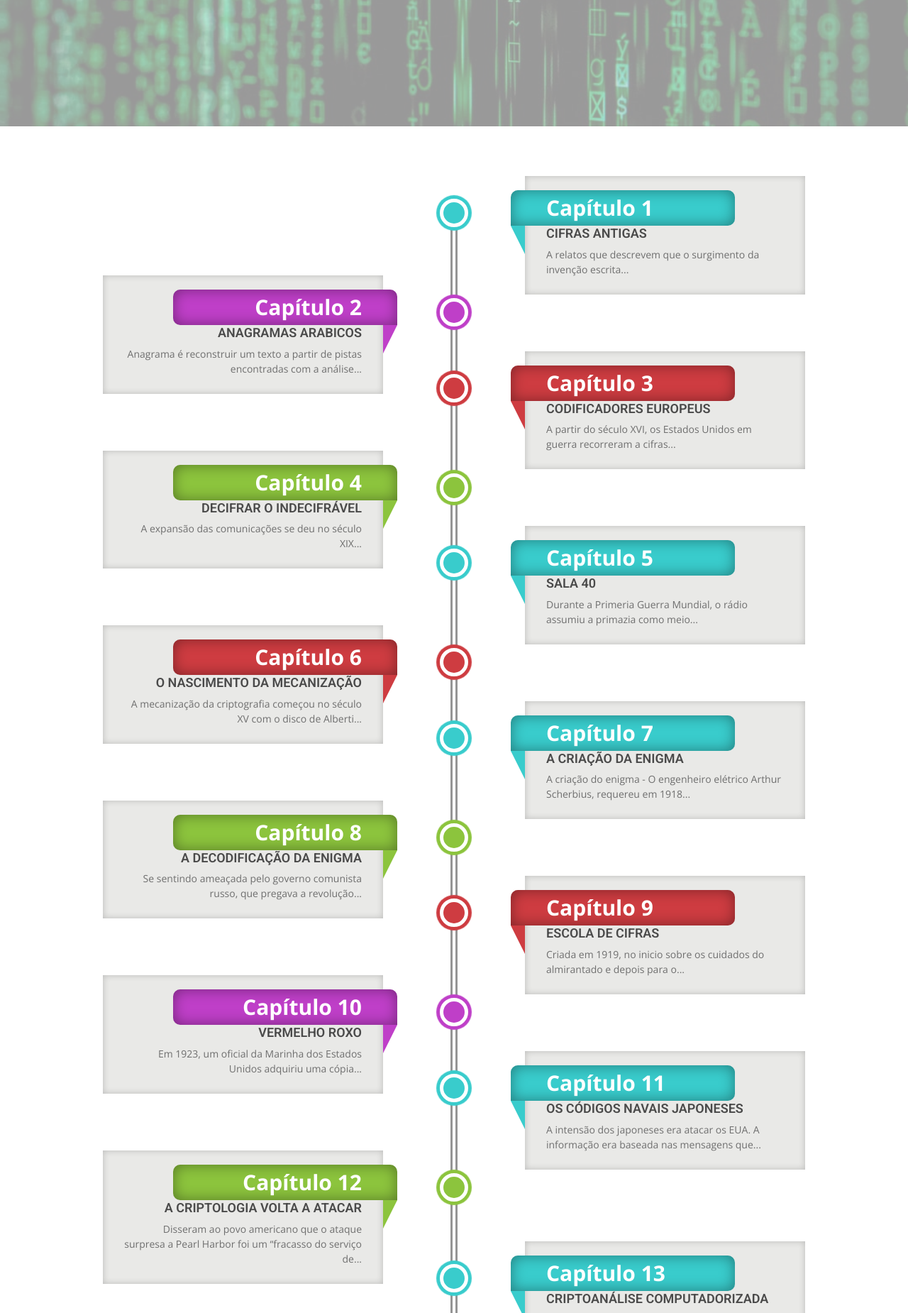
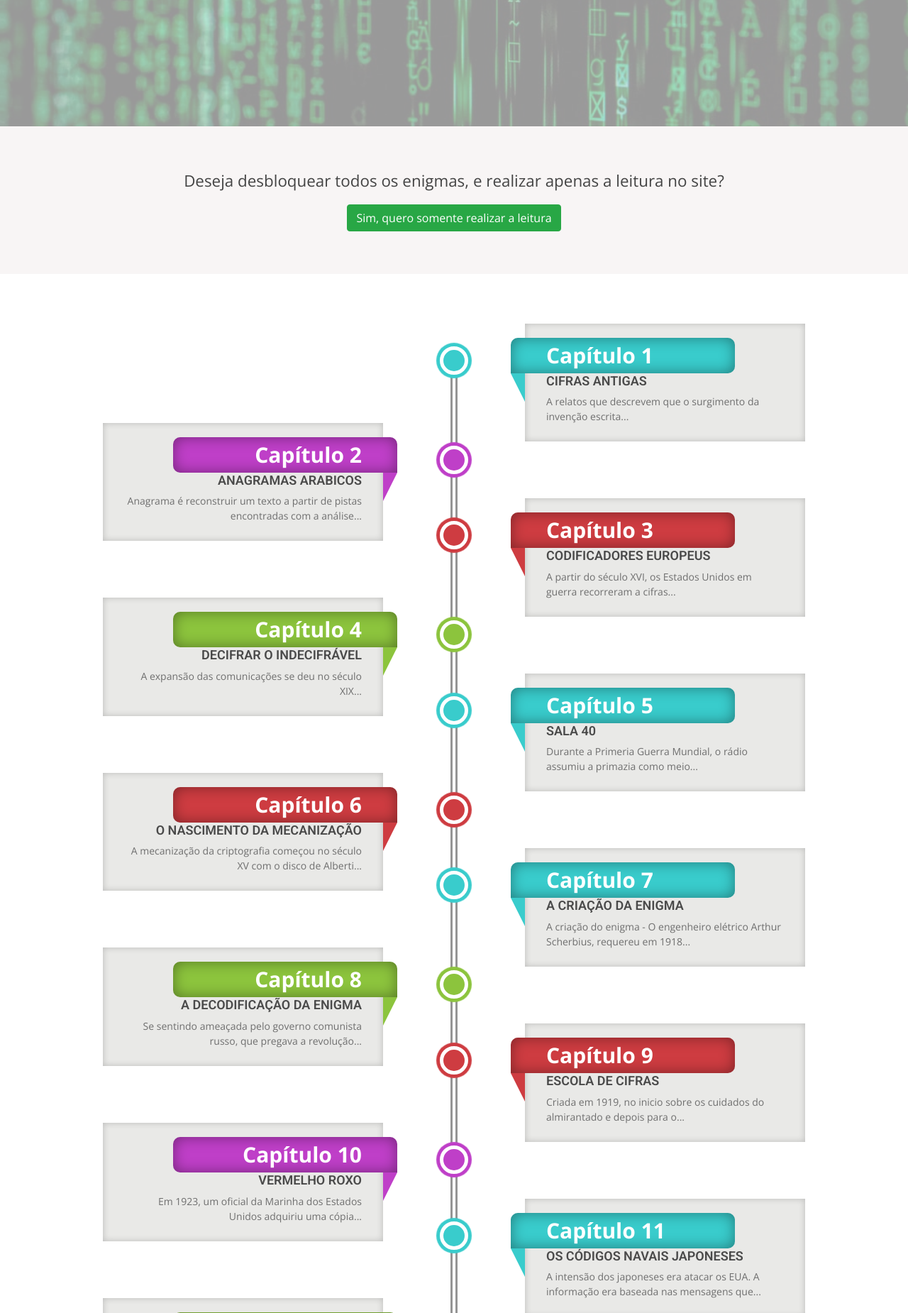
Before and after one commit to fabiopsouza/codebreaking, a PHP site: page / in a window 1280 px wide. Shown: the part 422-2272 px from the top of the page at 71% size. Run offline with PHP 8.4, Linux system fonts and the light colour scheme.

Commit message:
Add campo para opção de somente leitura em index

```diff
--- a/code/index.php
+++ b/code/index.php
@@ -22,13 +22,15 @@
         <!-- Timeline -->
         <link rel="stylesheet" href="view/static/css/timeline/timeline.css">
 
+        <!-- Custom -->
+        <link rel="stylesheet" href="src/styles/indexPage.css" />
+
         <!-- Fonts -->
         <!-- Google Fonts -->
         <link href="https://fonts.googleapis.com/css?family=Open+Sans:300,300i,400,400i,600,600i,700,700i|Roboto:300,300i,400,400i,500,500i,600,600i,700,700i|Poppins:300,300i,400,400i,500,500i,600,600i,700,700i" rel="stylesheet">
     </head>
 
     <body>
-
         <!-- ======= Header ======= -->
         <header id="header" class="fixed-top">
             <div class="container d-flex align-items-center">
@@ -76,6 +78,19 @@
         </section><!-- End Hero -->
 
         <main id="main">
+
+            <!-- ======= Section Reading Mode ======= -->
+            <section id="section-reading-mode">
+                <div class="container" data-aos="fade-up">
+                    <p>Deseja desbloquear todos os enigmas, e realizar apenas a leitura no site?</p>
+                    <button
+                        class="btn btn-success"
+                        onClick="skipAllPuzzles()"
+                    >
+                        Sim, quero somente realizar a leitura
+                    </button>
+                </div>
+            </section>
 
             <!-- ======= Section Timeline ======= -->
             <section id="section-timeline">
--- /dev/null
+++ b/code/src/styles/indexPage.css
@@ -0,0 +1,13 @@
+#section-reading-mode {
+  background: rgb(248, 245, 245);
+}
+
+#section-reading-mode .container {
+  display: flex;
+  flex-direction: column;
+  align-items: center;
+}
+
+#section-reading-mode .container p {
+  font-size: 1.4rem;
+}
```
